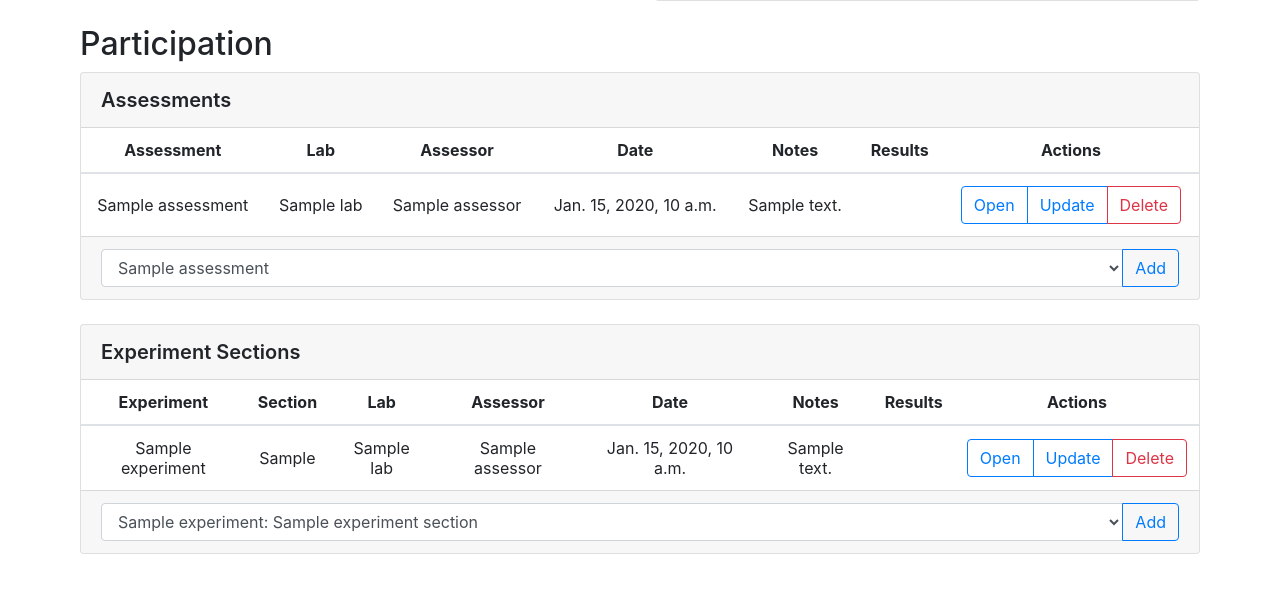
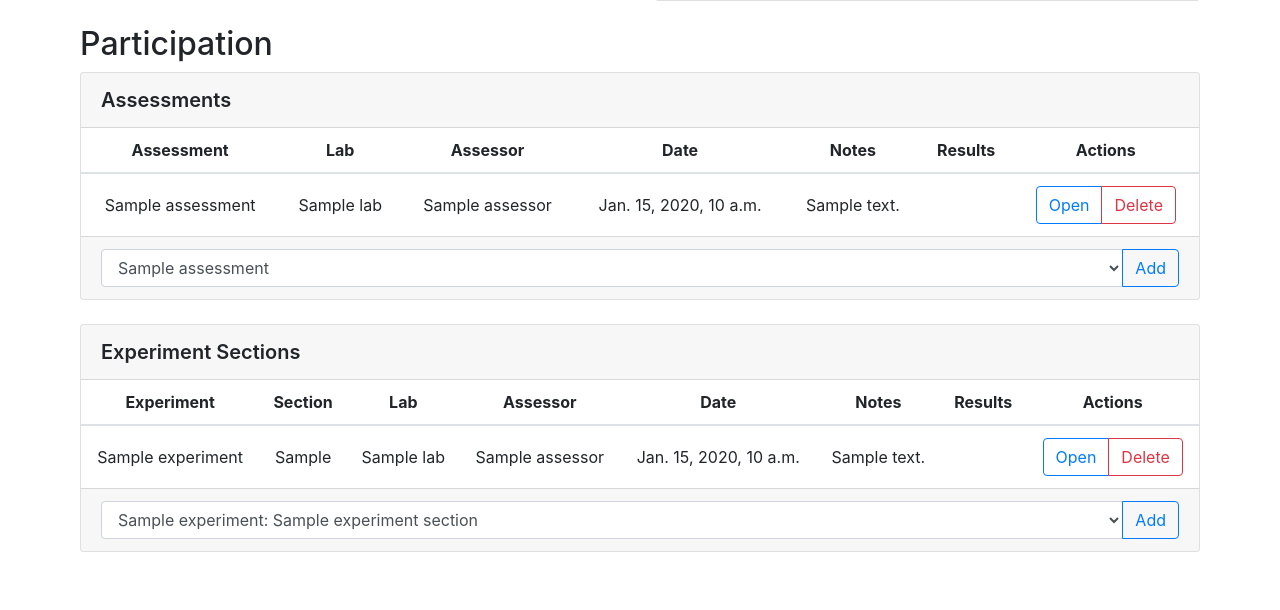
Before and after one commit to LLDL/LingDB, a Django app: template lingdb/templates/ParticipantDB/Adult/view.html in a window 1280 px wide. Shown: the part 823-1433 px from the top of the page. After the commit the page ends 1375 px from the top, so only its background shows below. Run offline with Django 3.2, Linux system fonts and the light colour scheme; the template is opened without the code that fills it: most values are stand-ins (such as "Sample title", 1, 10 or a date in 2020); parts of the project's set-up code (start-up, migrations or seed data) failed here and were passed over; some libraries are stand-ins or nearby versions.

Commit message:
removed traces of update experiment section run and assessment run

```diff
--- a/lingdb/templates/ParticipantDB/Adult/view.html
+++ b/lingdb/templates/ParticipantDB/Adult/view.html
@@ -271,7 +271,7 @@
                                             <td>
                                                 <div class="btn-group">
                                                     <a href="{% url 'assessment_run_detail' assessment_run_id=participation.id %}"  class="noBottomMargin btn btn-outline-primary mb-1" role="button">Open</a>
-                                                    <a href="{% url 'update_assessment_run' assessment_run_id=participation.id %}"  class="btn btn-outline-primary" role="button">Update</a>
+                                                    {% comment %} <a href="{% url 'update_assessment_run' assessment_run_id=participation.id %}"  class="btn btn-outline-primary" role="button">Update</a> {% endcomment %}
                                                     <a href="{% url 'delete_assessment_run' assessment_run_id=participation.id %}"  class="btn btn-outline-danger" role="button">Delete</a>
                                                 </div>
                                             </td>
@@ -351,7 +351,7 @@
                                             <td>
                                                 <div class="btn-group">
                                                     <a href="{% url 'experiment_section_run_detail' experiment_section_run_id=participation.id %}"  class="noBottomMargin btn btn-outline-primary mb-1" role="button">Open</a>
-                                                    <a href="{% url 'update_experiment_section_run' experiment_section_run_id=participation.id %}"  class="btn btn-outline-primary" role="button">Update</a>
+                                                    {% comment %} <a href="{% url 'update_experiment_section_run' experiment_section_run_id=participation.id %}"  class="btn btn-outline-primary" role="button">Update</a> {% endcomment %}
                                                     <a href="{% url 'delete_experiment_section_run' experiment_section_run_id=participation.id %}"  class="btn btn-outline-danger" role="button">Delete</a>
                                                 </div>
                                             </td>
--- a/lingdb/templates/ParticipantDB/Assessment/view.html
+++ b/lingdb/templates/ParticipantDB/Assessment/view.html
@@ -101,7 +101,7 @@
                                             <td>
                                                 <div class="btn-group">
                                                     <a href="{% url 'assessment_run_detail' assessment_run_id=run.id %}"  class="noBottomMargin btn btn-outline-primary mb-1" role="button">Open</a>
-                                                    <a href="{% url 'update_assessment_run' assessment_run_id=run.id %}"  class="noBottomMargin btn btn-outline-primary mb-1" role="button">Update</a>
+                                                    {% comment %} <a href="{% url 'update_assessment_run' assessment_run_id=run.id %}"  class="noBottomMargin btn btn-outline-primary mb-1" role="button">Update</a> {% endcomment %}
                                                     <a href="{% url 'delete_assessment_run' assessment_run_id=run.id %}"  class="noBottomMargin btn btn-outline-danger mb-1" role="button">Delete</a>
                                                 </div>
                                             </td>
--- a/lingdb/templates/ParticipantDB/AssessmentRun/view.html
+++ b/lingdb/templates/ParticipantDB/AssessmentRun/view.html
@@ -9,7 +9,7 @@
         </div>
         <div class="col-md-4">
             <div class="btn-group float-right">
-                <a href="{% url 'update_assessment_run' assessment_run_id=assessment_run.id %}" class="btn btn-outline-primary" role="button">Update</a>
+                {% comment %} <a href="{% url 'update_assessment_run' assessment_run_id=assessment_run.id %}" class="btn btn-outline-primary" role="button">Update</a> {% endcomment %}
                 <a href="{% url 'delete_assessment_run' assessment_run_id=assessment_run.id %}" class="btn btn-outline-danger" role="button">Delete</a>
 
             </div>
--- a/lingdb/templates/ParticipantDB/Child/view.html
+++ b/lingdb/templates/ParticipantDB/Child/view.html
@@ -248,7 +248,7 @@
                                             <td>
                                                 <div class="btn-group">
                                                     <a href="{% url 'assessment_run_detail' assessment_run_id=participation.id %}"  class="noBottomMargin btn btn-outline-primary mb-1" role="button">Open</a>
-                                                    <a href="{% url 'update_assessment_run' assessment_run_id=participation.id %}"  class="btn btn-outline-primary" role="button">Update</a>
+                                                    {% comment %} <a href="{% url 'update_assessment_run' assessment_run_id=participation.id %}"  class="btn btn-outline-primary" role="button">Update</a> {% endcomment %}
                                                     <a href="{% url 'delete_assessment_run' assessment_run_id=participation.id %}"  class="btn btn-outline-danger" role="button">Delete</a>
                                                 </div>
                                             </td>
--- a/lingdb/templates/ParticipantDB/ExperimentSection/view.html
+++ b/lingdb/templates/ParticipantDB/ExperimentSection/view.html
@@ -116,7 +116,7 @@
                                             <td>
                                                 <div class="btn-group">
                                                     <a href="{% url 'experiment_section_run_detail' experiment_section_run_id=run.id %}"  class="noBottomMargin btn btn-outline-primary mb-1" role="button">Open</a>
-                                                    <a href="{% url 'update_experiment_section_run' experiment_section_run_id=run.id %}"  class="noBottomMargin btn btn-outline-primary mb-1" role="button">Update</a>
+                                                    {% comment %} <a href="{% url 'update_experiment_section_run' experiment_section_run_id=run.id %}"  class="noBottomMargin btn btn-outline-primary mb-1" role="button">Update</a> {% endcomment %}
                                                     <a href="{% url 'delete_experiment_section_run' experiment_section_run_id=run.id %}"  class="noBottomMargin btn btn-outline-danger mb-1" role="button">Delete</a>
                                                 </div>
                                             </td>
--- a/lingdb/templates/ParticipantDB/ExperimentSectionRun/view.html
+++ b/lingdb/templates/ParticipantDB/ExperimentSectionRun/view.html
@@ -9,7 +9,7 @@
         </div>
         <div class="col-md-4">
             <div class="btn-group float-right">
-                <a href="{% url 'update_experiment_section_run' experiment_section_run_id=experiment_section_run.id %}" class="btn btn-outline-primary" role="button">Update</a>
+                {% comment %} <a href="{% url 'update_experiment_section_run' experiment_section_run_id=experiment_section_run.id %}" class="btn btn-outline-primary" role="button">Update</a> {% endcomment %}
                 <a href="{% url 'delete_experiment_section_run' experiment_section_run_id=experiment_section_run.id %}" class="btn btn-outline-danger" role="button">Delete</a>
 
             </div>
```
